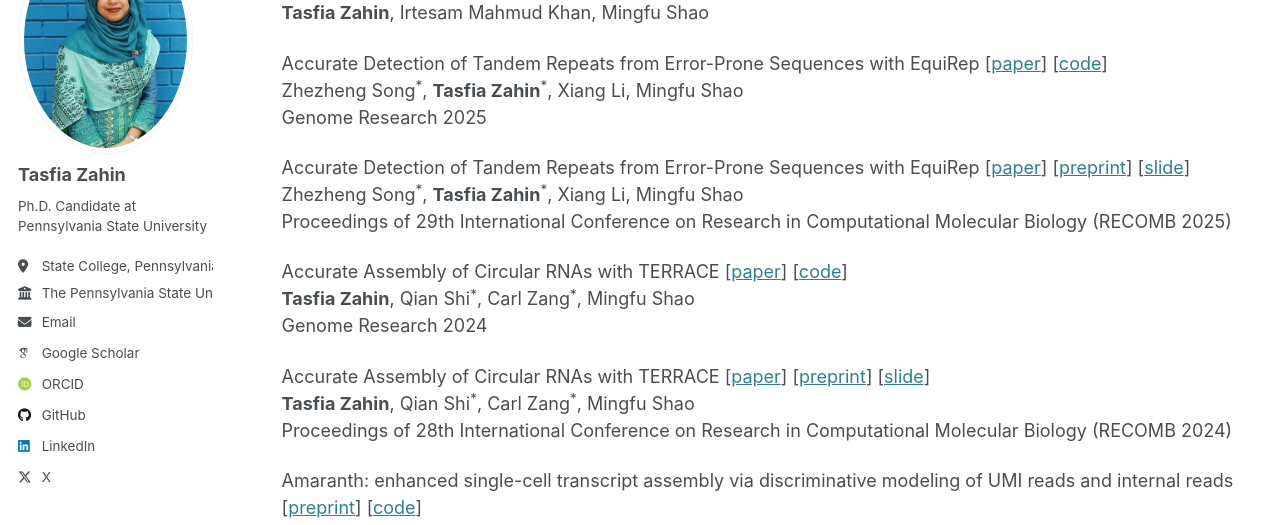
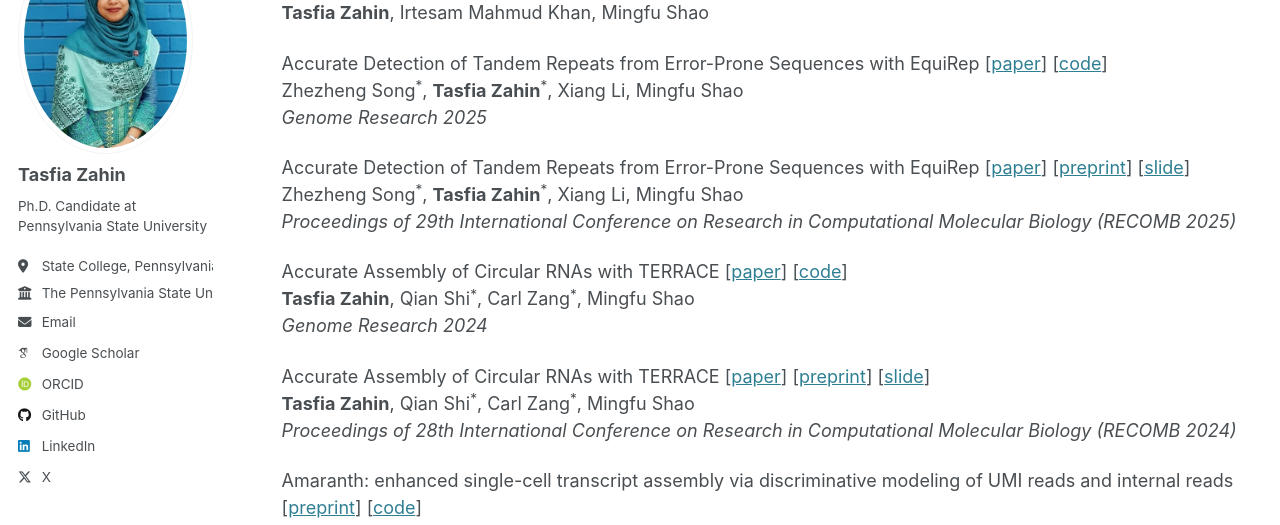
Before and after one commit to TasfiaZahin/TasfiaZahin.github.io, a Jekyll site: the page built from _pages/publications.html, in a window 1280 px wide. Shown: the part 173-698 px from the top of the page. Built offline with Jekyll 4.4.1, drawn with Linux system fonts in a browser that asks for light colours; some web fonts are replaced.

Commit message:
pub updated

```diff
--- a/_pages/publications.html
+++ b/_pages/publications.html
@@ -30,7 +30,7 @@ author_profile: true
       [<a href="https://doi.org/10.1101/gr.280750.125" target="_blank">paper</a>]
       [<a href="https://github.com/Shao-Group/EquiRep" target="_blank">code</a>]<br>
       Zhezheng Song<sup>*</sup>, <strong>Tasfia Zahin</strong><sup>*</sup>, Xiang Li, Mingfu Shao<br>
-      Genome Research 2025
+      <em>Genome Research 2025</em>
     </p>
   </div>
 
@@ -42,7 +42,7 @@ author_profile: true
       [<a href="https://doi.org/10.1101/2024.11.05.621953" target="_blank">preprint</a>]
       [<a href="/files/RECOMB25_EquiRep.pdf" target="_blank">slide</a>]<br>
       Zhezheng Song<sup>*</sup>, <strong>Tasfia Zahin</strong><sup>*</sup>, Xiang Li, Mingfu Shao<br>
-      Proceedings of 29th International Conference on Research in Computational Molecular Biology (RECOMB 2025)
+      <em>Proceedings of 29th International Conference on Research in Computational Molecular Biology (RECOMB 2025)</em>
     </p>
   </div>
 
@@ -53,7 +53,7 @@ author_profile: true
       [<a href="https://genome.cshlp.org/content/34/9/1365" target="_blank">paper</a>]
       [<a href="https://github.com/Shao-Group/TERRACE" target="_blank">code</a>]<br>
       <strong>Tasfia Zahin</strong>, Qian Shi<sup>*</sup>, Carl Zang<sup>*</sup>, Mingfu Shao<br>
-      Genome Research 2024
+      <em>Genome Research 2024</em>
     </p>
   </div>
 
@@ -65,7 +65,7 @@ author_profile: true
       [<a href="https://doi.org/10.1101/2024.02.09.579380" target="_blank">preprint</a>]
       [<a href="/files/RECOMB24-TERRACE.pdf" target="_blank">slide</a>]<br>
       <strong>Tasfia Zahin</strong>, Qian Shi<sup>*</sup>, Carl Zang<sup>*</sup>, Mingfu Shao<br>
-      Proceedings of 28th International Conference on Research in Computational Molecular Biology (RECOMB 2024)
+      <em>Proceedings of 28th International Conference on Research in Computational Molecular Biology (RECOMB 2024)</em>
     </p>
   </div>
 
```
